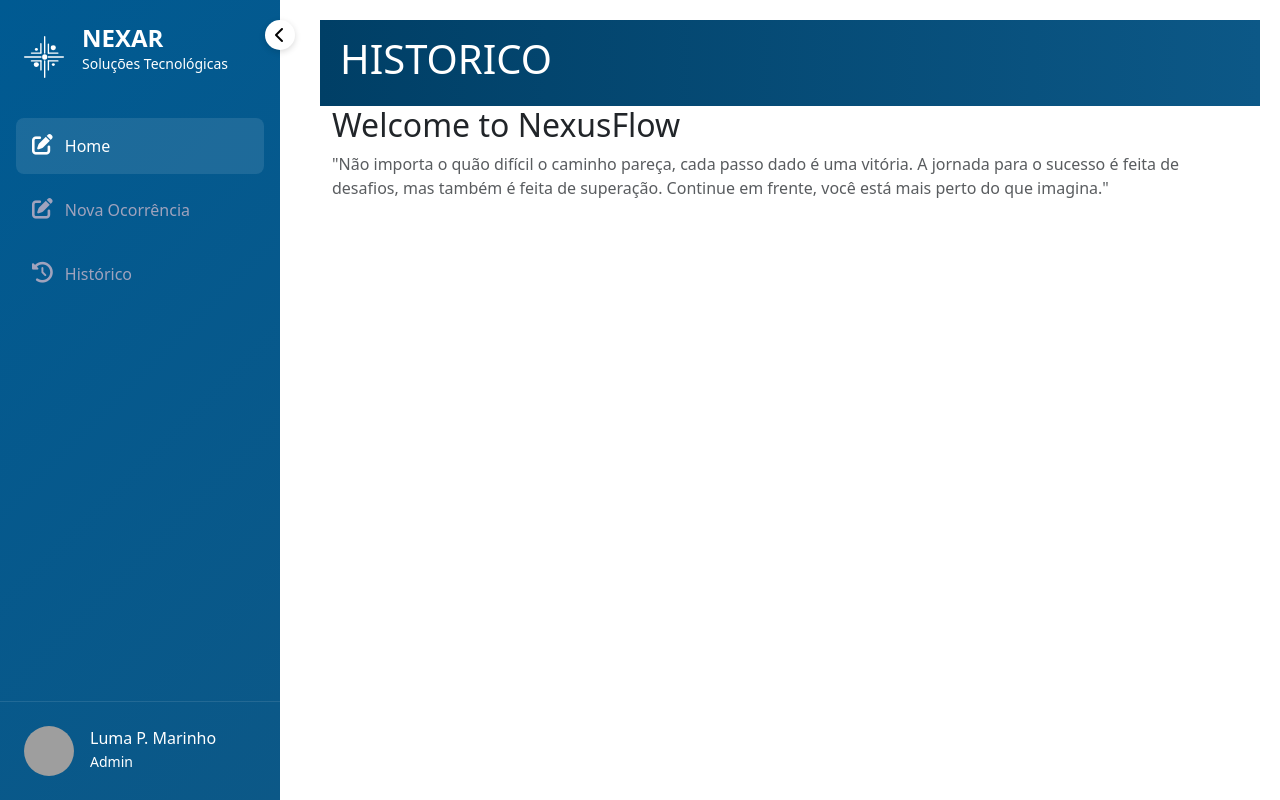
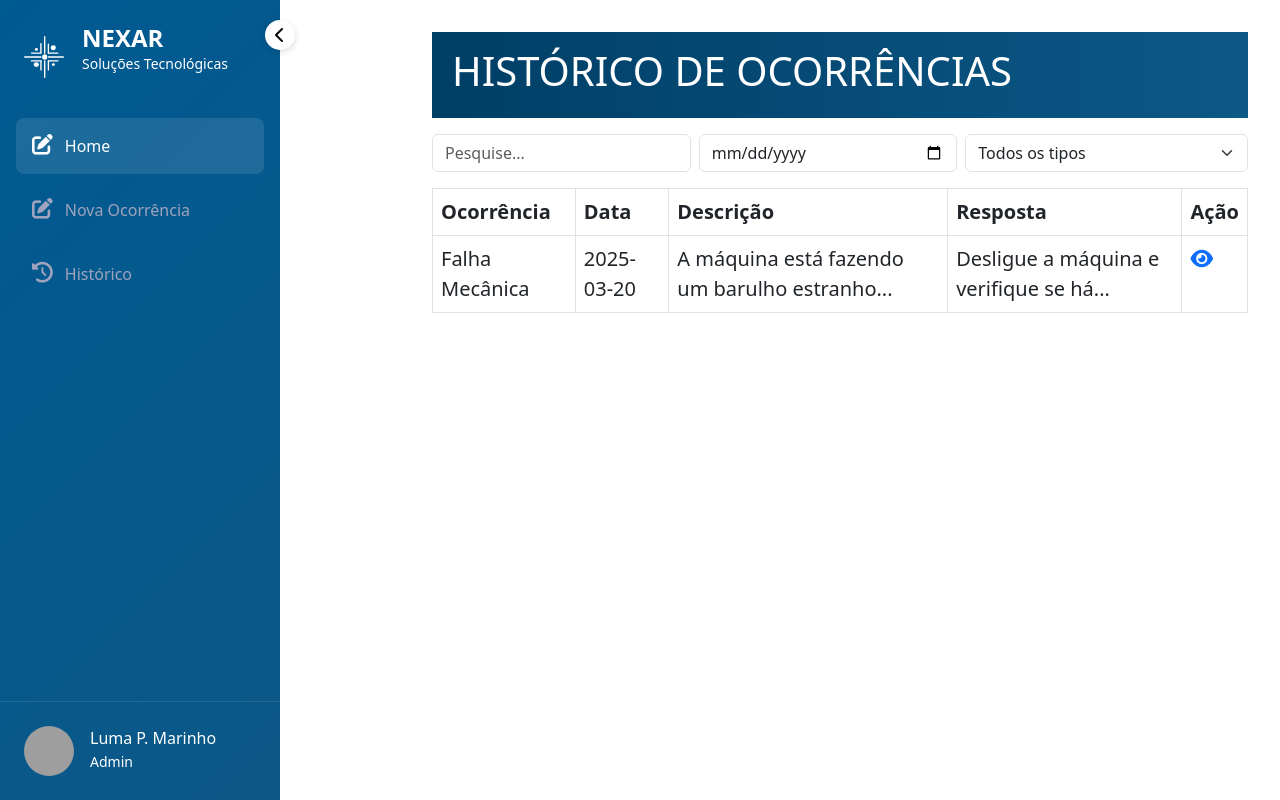
Before and after one commit to Equipe-QRQC/Nexar-QRQC, a Flask app: page /historico in a window 1280 px wide. Run offline with Flask 3, Linux system fonts and the light colour scheme; some libraries are stand-ins or nearby versions; grey boxes are pictures that could not be loaded.

Commit message:
tela de historico

```diff
--- a/templates/historico.html
+++ b/templates/historico.html
@@ -28,19 +28,152 @@
 </head>
 <body>
 
-<div class="d-flex">
-    <main class="main-content ">
-        <header class="header">
-            <h1>historico</h1>
-        </header>
-        <div class="container-fluid">
-            <h2>Welcome to NexusFlow</h2>
-            <p class="text-muted">
-                "Não importa o quão difícil o caminho pareça, cada passo dado é uma vitória. A jornada para o sucesso é feita de desafios, mas também é feita de superação. Continue em frente, você está mais perto do que imagina."
-            </p>
+  <div class="d-flex">
+    <main class="main-content" style="margin-left: 400px; padding: 2rem; max-width: 90%; font-size: 20px;">
+
+      <header class="header">
+        <h1>Histórico de ocorrências</h1>
+      </header>
+
+      <div class="d-flex justify-content-between align-items-center my-3 gap-2 flex-nowrap" style="overflow-x: auto;">
+        <input id="searchInput" class="form-control" type="text" placeholder="Pesquise..." style="min-width: 200px; flex: 1;" />
+        <input id="dateInput" class="form-control" type="date" style="min-width: 200px; flex: 1;" />
+        <select id="tipoSelect" class="form-select" style="min-width: 200px; flex: 1;">
+          <option value="">Todos os tipos</option>
+          <option value="Falha Mecânica">Falha Mecânica</option>
+          <option value="Erro Operacional">Erro Operacional</option>
+          <option value="Pane Elétrica">Pane Elétrica</option>
+          <!-- Adicione mais se quiser -->
+        </select>
+      </div>
+
+        <table class="table table-responsive table-bordered">
+          <thead>
+            <tr>
+              <th>Ocorrência</th>
+              <th>Data</th>
+              <th>Descrição</th>
+              <th>Resposta</th>
+              <th>Ação</th>
+            </tr>
+          </thead>
+          <tbody id="tableBody">
+            <tr>
+              <td>Falha Mecânica</td>
+              <td>2025-03-20</td>
+              <td>A máquina está fazendo um barulho estranho...</td>
+              <td>Desligue a máquina e verifique se há...</td>
+              <td>
+                <i class="fa fa-eye text-primary btn-abrir-modal" style="cursor: pointer;"></i>
+              </td>
+
+            </tr>
+
+            <!-- Adicione mais linhas aqui -->
+          </tbody>
+        </table>
+      </div>
+    </main>
+  </div>
+
+  <!-- Modal Atualizado -->
+<div class="modal fade" id="detalhesModal" tabindex="-1" aria-labelledby="detalhesModalLabel" aria-hidden="true">
+  <div class="modal-dialog modal-dialog-centered">
+    <div class="modal-content">
+      <div class="modal-header">
+        <h5 class="modal-title w-100 text-center" id="detalhesModalLabel">Visualização da Ocorrência</h5>
+        <button type="button" class="btn-close" data-bs-dismiss="modal" aria-label="Fechar"></button>
+      </div>
+      <div class="modal-body">
+        <div class="row mb-3">
+          <div class="col-md-6">
+            <label class="form-label"><strong>Ocorrência</strong></label>
+            <input type="text" class="form-control" id="modalOcorrencia" readonly>
+          </div>
+          <div class="col-md-6">
+            <label class="form-label"><strong>Data</strong></label>
+            <input type="text" class="form-control" id="modalData" readonly>
+          </div>
         </div>
-    </main>
+        <div class="mb-3">
+          <label class="form-label"><strong>Descrição</strong></label>
+          <textarea class="form-control" id="modalDescricao" rows="3" readonly></textarea>
+        </div>
+        <div class="mb-3">
+          <label class="form-label"><strong>Resposta</strong></label>
+          <textarea class="form-control" id="modalResposta" rows="4" readonly></textarea>
+        </div>
+      </div>
+    </div>
+  </div>
 </div>
+
+
+  <!-- Bootstrap e FontAwesome (se ainda não estiverem no seu projeto) -->
+  <link href="https://cdn.jsdelivr.net/npm/bootstrap@5.3.0/dist/css/bootstrap.min.css" rel="stylesheet">
+  <script src="https://cdn.jsdelivr.net/npm/bootstrap@5.3.0/dist/js/bootstrap.bundle.min.js"></script>
+  <link href="https://cdnjs.cloudflare.com/ajax/libs/font-awesome/6.0.0/css/all.min.css" rel="stylesheet">
+
+  <!-- Scripts -->
+  <script>
+    const searchInput = document.getElementById("searchInput");
+    const dateInput = document.getElementById("dateInput");
+    const tipoSelect = document.getElementById("tipoSelect"); // novo seletor
+    const tableBody = document.getElementById("tableBody");
+
+    function filtrarTabela() {
+      const filtroNome = searchInput.value.toLowerCase();
+      const filtroData = dateInput.value;
+      const filtroTipo = tipoSelect.value;
+
+      const linhas = tableBody.getElementsByTagName("tr");
+
+      Array.from(linhas).forEach((linha) => {
+        const celulas = linha.getElementsByTagName("td");
+        const textoNome = celulas[0]?.textContent.toLowerCase();
+        const textoData = celulas[1]?.textContent;
+        const tipoOcorrencia = celulas[0]?.textContent;
+
+        const combinaNome = textoNome.includes(filtroNome);
+        const combinaData = !filtroData || textoData === filtroData;
+        const combinaTipo = !filtroTipo || tipoOcorrencia === filtroTipo;
+
+        linha.style.display = combinaNome && combinaData && combinaTipo ? "" : "none";
+      });
+    }
+
+    searchInput.addEventListener("input", filtrarTabela);
+    dateInput.addEventListener("input", filtrarTabela);
+    tipoSelect.addEventListener("change", filtrarTabela); // novo evento
+
+    // Modal dinâmico
+    document.addEventListener("DOMContentLoaded", function () {
+  const modal = new bootstrap.Modal(document.getElementById("detalhesModal"));
+
+  // Escuta todos os ícones com a classe 'btn-abrir-modal'
+  document.querySelectorAll(".btn-abrir-modal").forEach((icone) => {
+    icone.addEventListener("click", function () {
+      const linha = this.closest("tr");
+      const celulas = linha.querySelectorAll("td");
+
+      // Garantindo que os dados existam e preenchendo os campos
+      if (celulas.length >= 4) {
+        document.getElementById("modalOcorrencia").value = celulas[0].textContent.trim();
+        document.getElementById("modalData").value = celulas[1].textContent.trim();
+        document.getElementById("modalDescricao").value = celulas[2].textContent.trim();
+        document.getElementById("modalResposta").value = celulas[3].textContent.trim();
+        modal.show();
+      } else {
+        console.error("Linha da tabela não possui dados suficientes.");
+      }
+    });
+  });
+});
+
+  </script>
+
+
 </body>
+
 </html>
 {% endblock %}
```
